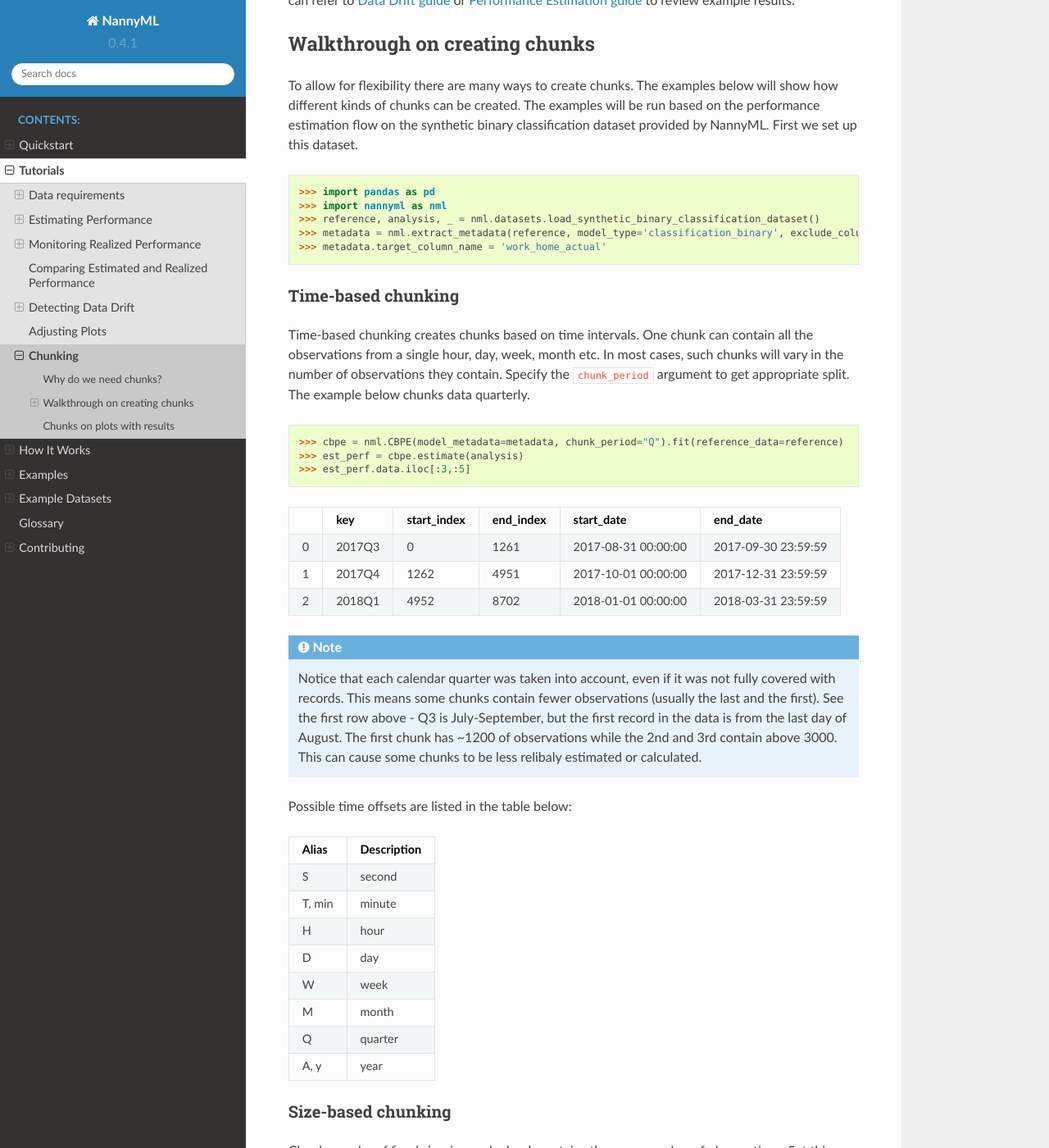
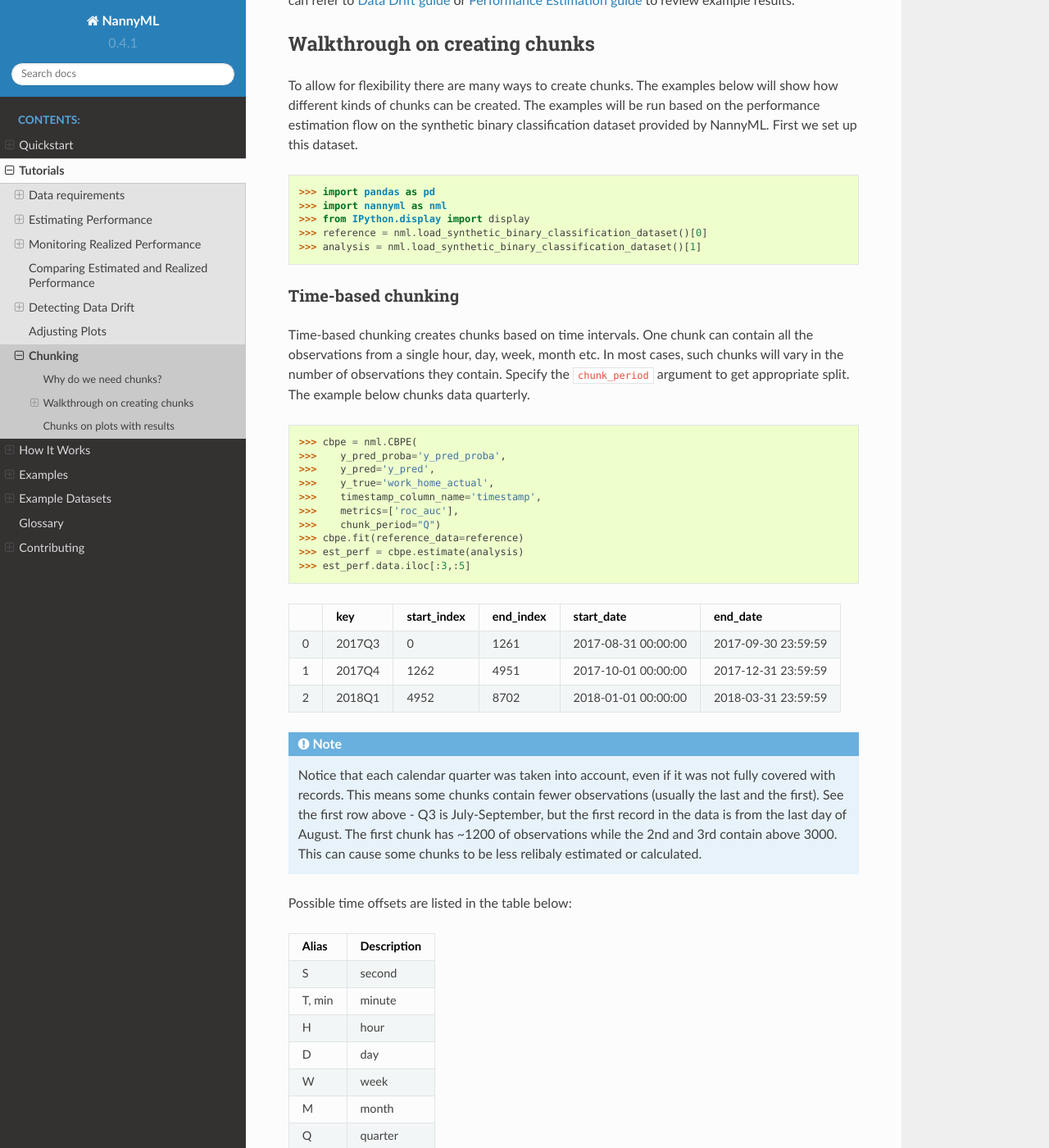
Before and after one commit to NannyML/nannyml, a Sphinx documentation site: the page built from docs/tutorials/chunking.rst, in a window 1280 px wide and 1400 px high, scrolled down 323 px. Shown: the whole window at 82% size. Built offline with Sphinx 7.4.7 and the Read the Docs theme 2.0.0, drawn with Linux system fonts in a browser that asks for light colours; pages that are not in the unit, such as notebooks, are missing from menus; some of the changed text lies outside the part shown.

Commit message:
Update chunking.rst

```diff
--- a/docs/tutorials/chunking.rst
+++ b/docs/tutorials/chunking.rst
@@ -27,9 +27,10 @@ synthetic binary classification dataset provided by NannyML. First we set up thi
 
     >>> import pandas as pd
     >>> import nannyml as nml
-    >>> reference, analysis, _ = nml.datasets.load_synthetic_binary_classification_dataset()
-    >>> metadata = nml.extract_metadata(reference, model_type='classification_binary', exclude_columns=['identifier'])
-    >>> metadata.target_column_name = 'work_home_actual'
+    >>> from IPython.display import display
+    >>> reference = nml.load_synthetic_binary_classification_dataset()[0]
+    >>> analysis = nml.load_synthetic_binary_classification_dataset()[1]
+
 
 
 .. _setting_up_time_based_chunking:
@@ -43,7 +44,14 @@ contain. Specify the ``chunk_period`` argument to get appropriate split. The exa
 
 .. code-block:: python
 
-    >>> cbpe = nml.CBPE(model_metadata=metadata, chunk_period="Q").fit(reference_data=reference)
+    >>> cbpe = nml.CBPE(
+    >>>    y_pred_proba='y_pred_proba',
+    >>>    y_pred='y_pred',
+    >>>    y_true='work_home_actual',
+    >>>    timestamp_column_name='timestamp',
+    >>>    metrics=['roc_auc'],
+    >>>    chunk_period="Q")
+    >>> cbpe.fit(reference_data=reference)
     >>> est_perf = cbpe.estimate(analysis)
     >>> est_perf.data.iloc[:3,:5]
 
@@ -94,7 +102,14 @@ Chunks can be of fixed size, i.e. each chunk contains the same number of observa
 
 .. code-block:: python
 
-    >>> cbpe = nml.CBPE(model_metadata=metadata, chunk_size=3500).fit(reference_data=reference)
+    >>> cbpe = nml.CBPE(
+    >>>    y_pred_proba='y_pred_proba',
+    >>>    y_pred='y_pred',
+    >>>    y_true='work_home_actual',
+    >>>    timestamp_column_name='timestamp',
+    >>>    metrics=['roc_auc'],
+    >>>    chunk_size=3500)
+    >>> cbpe.fit(reference_data=reference)
     >>> est_perf = cbpe.estimate(analysis)
     >>> est_perf.data.iloc[:3,:5]
 
@@ -140,7 +155,14 @@ The total number of chunks can be set by the ``chunk_number`` parameter:
 
 .. code-block:: python
 
-    >>> cbpe = nml.CBPE(model_metadata=metadata, chunk_number=9).fit(reference_data=reference)
+    >>> cbpe = nml.CBPE(
+    >>>    y_pred_proba='y_pred_proba',
+    >>>    y_pred='y_pred',
+    >>>    y_true='work_home_actual',
+    >>>    timestamp_column_name='timestamp',
+    >>>    metrics=['roc_auc'],
+    >>>    chunk_number=9)
+    >>> cbpe.fit(reference_data=reference)
     >>> est_perf = cbpe.estimate(analysis)
     >>> len(est_perf.data)
     9
@@ -184,7 +206,13 @@ estimated minimum size for the monitored data and model (see how NannyML estimat
 
 .. code-block:: python
 
-    >>> cbpe = nml.CBPE(model_metadata=metadata).fit(reference_data=reference)
+    >>> cbpe = nml.CBPE(
+    >>>    y_pred_proba='y_pred_proba',
+    >>>    y_pred='y_pred',
+    >>>    y_true='work_home_actual',
+    >>>    timestamp_column_name='timestamp',
+    >>>    metrics=['roc_auc'])
+    >>> cbpe.fit(reference_data=reference)
     >>> est_perf = cbpe.estimate(pd.concat([reference, analysis]))
     >>> est_perf.data.iloc[:3,:5]
 
```
